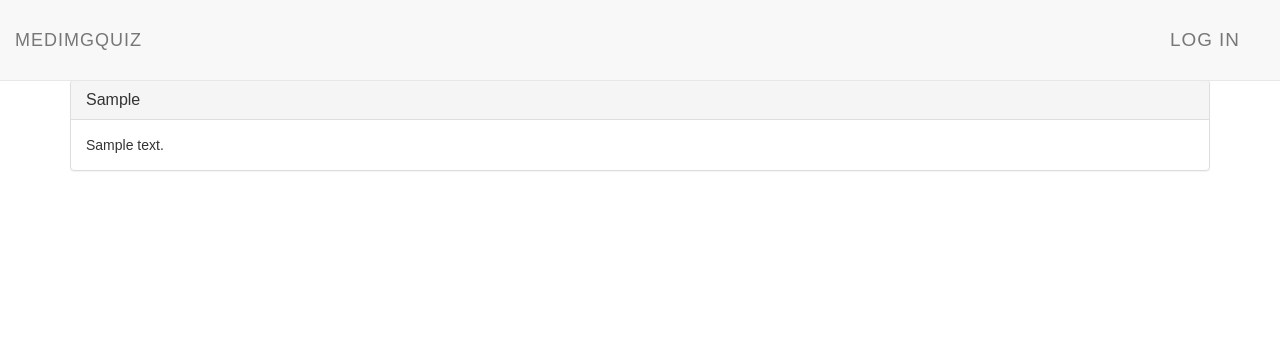
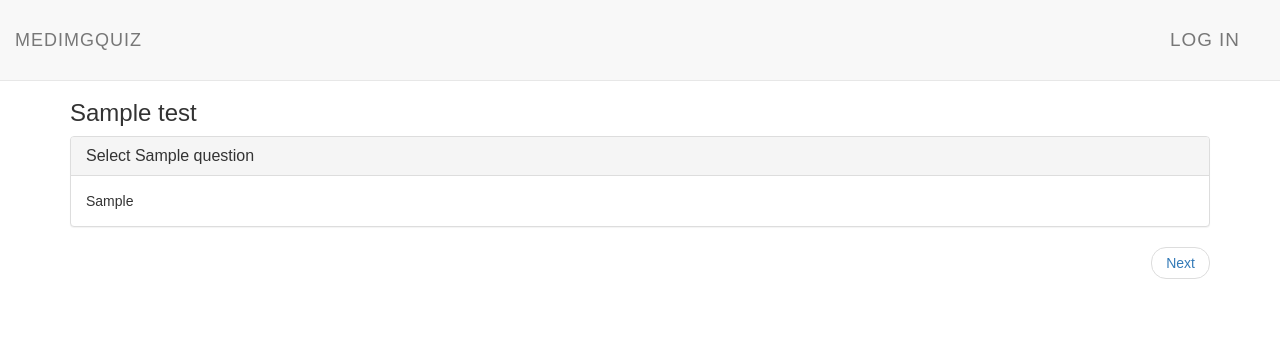
Before and after one commit to kradalby/enigma, a Django app: template src/app/quiz/templates/quiz/site/single_test.html in a window 1280 px wide. Shown: the top 341 px of the page. Run offline with Django 3.2, Linux system fonts and the light colour scheme; the template is opened without the code that fills it: most values are stand-ins (such as "Sample title", 1, 10 or a date in 2020); parts of the project's set-up code (start-up, migrations or seed data) failed here and were passed over; some libraries are stand-ins or nearby versions.

Commit message:
Userside - one question per page, click next and prev

```diff
--- a/src/app/quiz/templates/quiz/site/single_test.html
+++ b/src/app/quiz/templates/quiz/site/single_test.html
@@ -48,28 +48,13 @@
 
 {% block content %}
 <div class="container">
-    {% if answers %}
-        {% for answer in answers.test_unit_results %}
-        <div class="center-block">
-            <div class="panel panel-default">
-                <div class="panel-heading">
-                    <h3 class="panel-title">
-                        {{ answer.test_unit }}
-                    </h3>
-                </div>
-                <div class="panel-body">
-                        {{ answer.correct_answer }}
-                </div>
-            </div>
-        </div>
-        {% endfor %}
-    {% else %}
     <form action="{% url 'submit_test' test.id %}" method="post">
         {% csrf_token %}
         <h3>
             {{ test }}
         </h3>
         {% for question in questions|shuffle %}
+            <div class="single-question">
                 <div class="center-block">
                     <div class="panel panel-default">
                         <div class="panel-heading">
@@ -95,15 +80,37 @@
                         </div>
                     </div>
                 </div>
+            </div>
         {% endfor %}
-        <input type="submit" class="btn btn-success" value="Answer">
+        <div class="single-question">
+            <div class="center-block">
+                <div class="panel panel-default">
+                        <div class="panel-heading">
+                            <h3 class="panel-title">
+                                All questions have been answered.
+                            </h3>
+                        </div>
+                    <div class="panel-body">
+                        <p>You can submit your answers, or browse back through your answeres in order to double check them.</p>
+                        <p>Once answered have been submitted, you can not change your answers.</p>
+                    </div>
+                </div>
+            </div>
+        </div>
+        <ul class="pager">
+            <li class="previous"><a href="#" class="test-navigation">Previous</a></li>
+            <li class="next"><a href="#" class="test-navigation">Next</a></li>
+            <li class="submit"><input type="submit" class="btn btn-success pull-right" value="Answer"></li>
+        </ul>
     </form>
-    {% endif %}
 </div>
 {% endblock %}
 
 {% block end %}
 <script>
+    $("li.previous").hide();
+    $("li.submit").hide();
+    // MPC-Input related
     $('input:radio').click(function(ev){
         ev.stopPropagation();
     }).parent().click(function(ev){
@@ -111,5 +118,34 @@ $('input:radio').click(function(ev){
         $(this).children('input').click();
         $(this).addClass('active').siblings().removeClass('active');
     });
+    //Next-previous related
+    $('div.single-question').hide().first().show();
+    $('a.test-navigation').on('click', function(e) {
+        e.preventDefault();
+        $("li.next").show();
+        $("li.submit").hide();
+        $("li.previous").show();
+        var currentlyVisible = $('div.single-question:visible');
+        var t = $(this).text();
+
+        if (t == 'Next' && currentlyVisible.next('div.single-question').length > 0) {
+            $('div.single-question').hide();
+            currentlyVisible.next('div.single-question').show()
+        } else if (t == 'Previous' && currentlyVisible.prev('div.single-question').length > 0) {
+            $('div.single-question').hide();
+            currentlyVisible.prev('div.single-question').show()
+        }
+
+        console.log("next",$('div.single-question:visible').next('div.single-question'))
+        console.log("prev",$('div.single-question:visible').prev('div.single-question'))
+
+        if($('div.single-question:visible').next('div.single-question').length <= 0){
+            $("li.next").hide();
+            $("li.submit").show();
+        } else if($('div.single-question:visible').prev('div.single-question').length <= 0){
+            $("li.previous").hide();
+        }
+    });
+
 </script>
 {% endblock %}
--- a/src/app/quiz/views/site.py
+++ b/src/app/quiz/views/site.py
@@ -9,6 +9,10 @@ from ..models import *
 def single_test (request, test_id):
     test = get_object_or_404(Test, pk=test_id)
     already_answered = test.answered_by_user(request.user)
+    if already_answered:
+        return render(request, 'quiz/site/single_test_answered.html', {
+            "answers" : already_answered
+        })
     multiple_choice = test.multiple_choice_questions()
     multiple_choice_image = test.multiple_choice_questions_with_image()
     multiple_choice_video = test.multiple_choice_questions_with_video()
@@ -19,7 +23,6 @@ def single_test (request, test_id):
     return render(request, 'quiz/site/single_test.html', {
         "test" : test,
         "questions" : questions,
-        "answers" : already_answered
     })
 
 def _add_test_result(question_type, question_id, testresult, answer):
```
Also changed, not shown: src/app/quiz/templates/quiz/site/single_test_answered.html (added, +62 -0 lines). Lines whose indentation alone changed are shown as unchanged.
